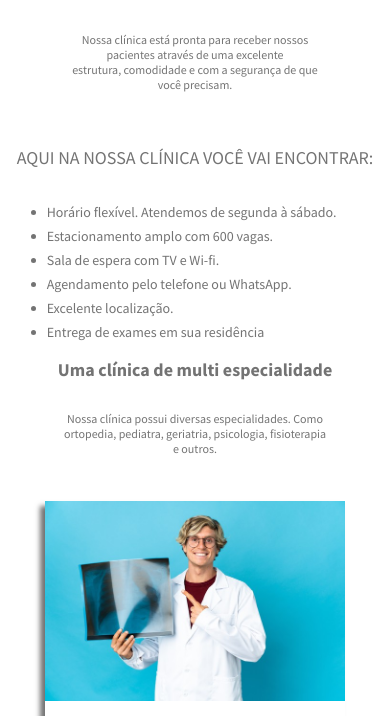
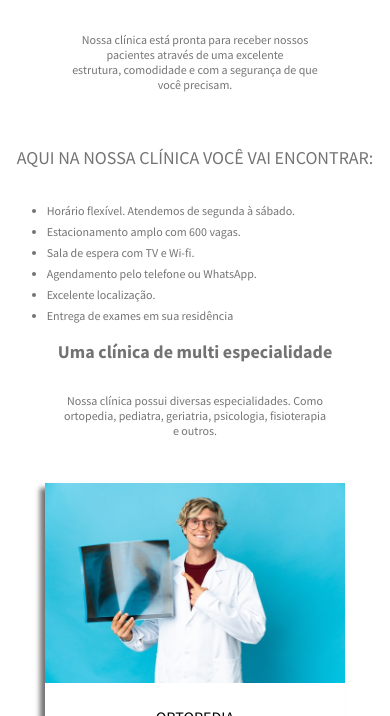
Before and after one commit to LeonardoRomulo/clinica-medica, a plain HTML site: page index.html in a window 390 px wide. Shown: the part 384-1100 px from the top of the page. Drawn offline with Linux system fonts and the light colour scheme.

Commit message:
Atualizar o home.css

```diff
--- a/css/home.css
+++ b/css/home.css
@@ -265,6 +265,10 @@ body {
     display: none;
 }
 
+.container-lista ul li {
+    font-size:12px;
+}
+
     /* cards */
 .container-cards {
     width: 100%;
@@ -283,7 +287,9 @@ body {
 font-size: 14px;
 width: 130px;
 }
+
 /* contatos */
+
     .contatos iframe {
         width: 300px;
         height: 200px;
```
